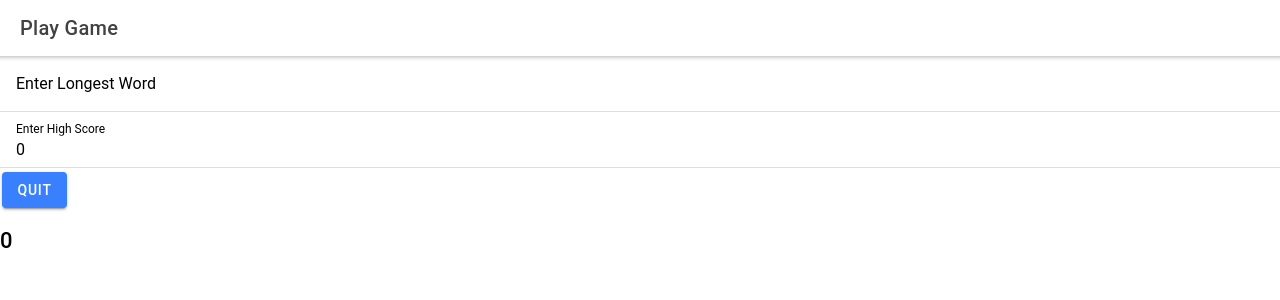
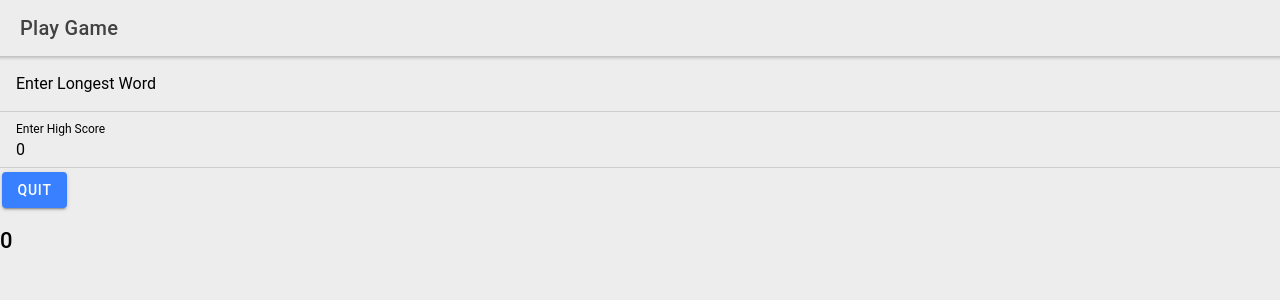
Before and after one commit to mad-java-adv-s21/adv-fe-tca-scrabble, a React (Create React App) app: page /Play in a window 1280 px wide. Shown: the top 300 px of the page. Built offline with nearby package versions, Linux system fonts and the light colour scheme.

Commit message:
adding cards to the home page

```diff
--- a/src/pages/Home.tsx
+++ b/src/pages/Home.tsx
@@ -1,4 +1,4 @@
-import { IonContent, IonHeader, IonPage, IonTitle, IonToolbar, IonCol, IonRow, IonButton, IonImg, IonGrid, IonItem, IonText, IonThumbnail, IonLabel } from '@ionic/react';
+import { IonContent, IonHeader, IonPage, IonTitle, IonCard, IonCardContent, IonCardTitle, IonToolbar, IonCol, IonRow, IonButton, IonImg, IonGrid, IonItem, IonText, IonThumbnail, IonLabel } from '@ionic/react';
 import './Home.css';
 import { gameResult } from '../App';
 import { useHistory } from 'react-router-dom';
@@ -66,37 +66,20 @@ const Home: React.FC<HomeProps> = ({
         </IonToolbar>
       </IonHeader>
       <IonContent fullscreen>
+        <IonCard>
+          <IonCardContent>
       <IonImg src="assets/scrabbleLogo.jpeg"></IonImg>
-
+      </IonCardContent>
+      </IonCard>
         <IonHeader collapse="condense">
           <IonToolbar>
-            <IonTitle size="large">Blank</IonTitle>
+
 
           </IonToolbar>
         </IonHeader>
 
-        <IonGrid>
-          {calculateLeaderBoard(pastPlayers, gameResults)
-          .sort((a, b) => b.winningPercentage.localeCompare(a.winningPercentage))
-          .map(x => (
-            <IonRow>
-              <IonCol>
-                {x.wins}
-              </IonCol>
-              <IonCol>
-                {x.losses}
-              </IonCol>
-              <IonCol>
-                {x.winningPercentage}
-              </IonCol>
-              <IonCol>
-                {x.name}
-              </IonCol>
-            </IonRow>
-          ))}
 
 
-        </IonGrid>
        <IonButton
 
             onClick={() => history.push("/score")}
@@ -104,8 +87,9 @@ const Home: React.FC<HomeProps> = ({
             Play
        </IonButton>
 
-
-
+      <IonCard>
+        <IonCardContent>
+       <IonCardTitle>Stats</IonCardTitle>
        <h3>
             Total Games Played: {gameResults.length}
 
@@ -117,8 +101,37 @@ const Home: React.FC<HomeProps> = ({
        <h3>
             Highest Scoring Value: {hw.value}
        </h3>
+       </IonCardContent>
+       </IonCard>
+
+      <IonCard>
+      <IonCardTitle>Leaderboard</IonCardTitle>
+      <IonCardContent>
+       <IonGrid>
+          {calculateLeaderBoard(pastPlayers, gameResults)
+          .sort((a, b) => b.winningPercentage.localeCompare(a.winningPercentage))
+          .map(x => (
+            <IonRow>
+              <IonCol>
+                {x.name}
+              </IonCol>
+              <IonCol>
+                {x.wins}
+              </IonCol>
+              <IonCol>
+                {x.losses}
+              </IonCol>
+              <IonCol>
+                {x.winningPercentage}
+              </IonCol>
+
+            </IonRow>
+          ))}
 
 
+        </IonGrid>
+        </IonCardContent>
+        </IonCard>
       </IonContent>
     </IonPage>
   );
--- a/src/theme/variables.css
+++ b/src/theme/variables.css
@@ -74,7 +74,13 @@ http://ionicframework.com/docs/theming/ */
   --ion-color-light-contrast-rgb: 0, 0, 0;
   --ion-color-light-shade: #d7d8da;
   --ion-color-light-tint: #f5f6f9;
+
+  --ion-card-background: #ad341c;
+  --ion-background-color: #ededed;
+  --card-ios-text-color: white;
 }
+
+
 
 @media (prefers-color-scheme: dark) {
   /*
@@ -231,6 +237,6 @@ http://ionicframework.com/docs/theming/ */
 
     --ion-tab-bar-background: #1f1f1f;
 
-    --ion-card-background: #1e1e1e;
+    --ion-card-background: blue;
   }
 }
```
